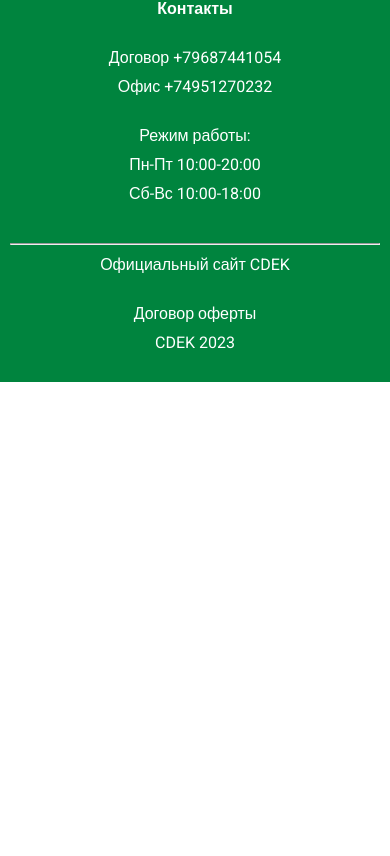
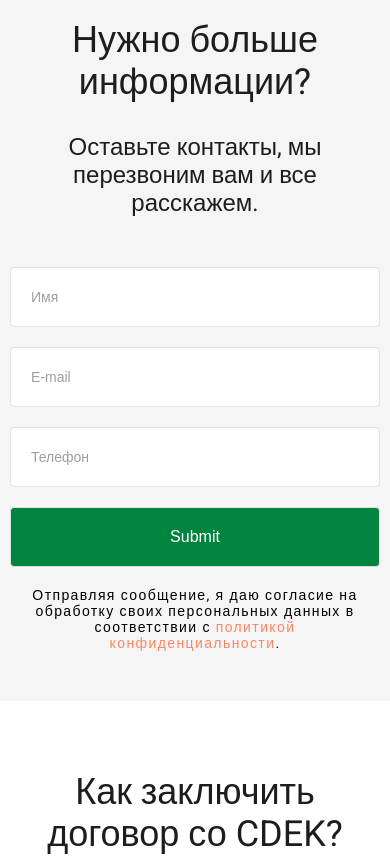
Before and after one commit to Esteradfi/cdekmoscow, a React (Create React App) app: page /#/ in a window 390 px wide. Shown: the part 4113-4969 px from the top of the page. Before the commit the page ends 4495 px from the top, so only its background shows below. Built offline with nearby package versions, Linux system fonts and the light colour scheme; a web font is replaced by a local one.

Commit message:
add: form on MainPage

```diff
--- a/src/components/Footer/Footer.jsx
+++ b/src/components/Footer/Footer.jsx
@@ -17,14 +17,16 @@ const Footer = (props) => {
             <div className={"container " + styles.footerWrapper}>
                 <div className={styles.footerRow}>
                     <div className={styles.footerRowTitle + " " + styles.footerRowItem}>Контакты</div>
-                    <div className={styles.footerRowItem}>
+                    <div className={styles.footerRowItem + ' ' + styles.footerRowCenter}>
                         <a className={styles.footerRowText} href="tel:+79687441054">Договор +79687441054</a>
                         <a className={styles.footerRowText} href="tel:+74951270232">Офис +74951270232</a>
                     </div>
                     <div className={styles.footerRowItem}>
                         <div className={styles.footerRowText}>Режим работы:</div>
+                        <div className={styles.footerRowText}>Звонок:</div>
                         <div className={styles.footerRowText}>Пн-Пт 10:00-20:00</div>
                         <div className={styles.footerRowText}>Сб-Вс 10:00-18:00</div>
+                        <div className={styles.footerRowText}>WhatsApp, Email: 24/7</div>
                     </div>
                 </div>
                 <hr className={styles.footerHr}/>
@@ -32,11 +34,14 @@ const Footer = (props) => {
                     <a target="_blank" href="https://www.cdek.ru/ru/" className={styles.footerRowItem}>
                         Официальный сайт CDEK
                     </a>
+                    <a target="_blank" href="https://www.cdek.ru/storage/source/%D0%94%D0%BE%D0%BA%D1%83%D0%BC%D0%B5%D0%BD%D1%82%D1%8B/%D0%9F%D0%BE%D0%BB%D0%B8%D1%82%D0%B8%D0%BA%D0%B0/%D0%9F%D0%BE%D0%BB%D0%B8%D1%82%D0%B8%D0%BA%D0%B0_%D0%B2_%D0%BE%D1%82%D0%BD%D0%BE%D1%88%D0%B5%D0%BD%D0%B8%D0%B8_%D0%BE%D0%B1%D1%80%D0%B0%D0%B1%D0%BE%D1%82%D0%BA%D0%B8_%D0%9F%D0%94%D0%BD_%D0%BA%D0%BB%D0%B8%D0%B5%D0%BD%D1%82%D0%BE%D0%B2_01_09_22.pdf" className={styles.footerRowItem + " " + styles.footerRowRight}>
+                        Политика конфиденциальности
+                    </a>
                     <NavLink to="/offer" className={styles.footerRowItem}>
                         Договор оферты
                     </NavLink>
                 </div>
-                <div className={styles.footerRowCenter}>CDEK <span>{footerState.year}</span></div>
+                <div className={styles.footerRowYear}>CDEK <span>{footerState.year}</span></div>
             </div>
         </footer>
     )
--- a/src/components/Footer/Footer.module.css
+++ b/src/components/Footer/Footer.module.css
@@ -49,5 +49,31 @@
 }
 
 .footerRowCenter {
+    margin-left: 7%;
+}
+
+.footerRowRight {
+    margin-right: 5%;
+}
+
+@media screen and (max-width: 1023px) {
+    .footerRowCenter {
+        margin-left: 10%;
+    }
+    .footerRowRight {
+        margin-right: 7%;
+    }
+}
+
+@media screen and (max-width: 767px) {
+    .footerRowCenter {
+        margin-left: 0;
+    }
+    .footerRowRight {
+        margin-right: 0;
+    }
+}
+
+.footerRowYear {
     margin-top: 10px;
 }
--- a/src/components/Header/Navbar/Navbar.jsx
+++ b/src/components/Header/Navbar/Navbar.jsx
@@ -7,10 +7,7 @@ const Navbar = (props) => {
     return (
         <nav className={isOpen ? styles.navbarOpen : styles.navbar}>
             <NavLink to="/">
-                Преимущества
-            </NavLink>
-            <NavLink to="/">
-                Наши клиенты
+                Главная
             </NavLink>
             <NavLink to="/contract">
                 Заключить договор
--- a/src/components/MainPage/FormBlock/FormBlock.jsx
+++ b/src/components/MainPage/FormBlock/FormBlock.jsx
@@ -1,7 +1,48 @@
+import ArticleTitle from "../../common/AtricleTitle/ArticleTitle";
+import styles from "./FormBlock.module.css";
+import {useDispatch, useSelector} from "react-redux";
+import {updateEmail, updateName, updatePhone} from "../../../redux/main-page-form-reducer";
+
 const FormBlock = (props) => {
+    let name = useSelector(state => state.mainPageForm.name);
+    let email = useSelector(state => state.mainPageForm.email);
+    let phone = useSelector(state => state.mainPageForm.phone);
+    let dispatch = useDispatch();
+
+    let onNewName = (e) => {
+        let newName = e.target.value;
+        dispatch(updateName(newName));
+    }
+
+    let onNewEmail = (e) => {
+        let newEmail = e.target.value;
+        dispatch(updateEmail(newEmail));
+    }
+
+    let onNewPhone = (e) => {
+        let newPhone = e.target.value;
+        dispatch(updatePhone(newPhone));
+    }
+
     return (
-        <article>
-
+        <article className={styles.formBlock}>
+            <div className={"container "}>
+                <div className={styles.formTitle}>
+                    <ArticleTitle title={"Нужно больше информации?"} />
+                </div>
+                <h3 className={styles.formSubtitle}>
+                    Оставьте контакты, мы перезвоним вам и все расскажем.
+                </h3>
+                <form action="" method="" className={styles.form}>
+                    <input onChange={onNewName} value={name} className={styles.formInput} type="text" autoComplete="name" placeholder="Имя"/>
+                    <input onChange={onNewEmail} value={email} className={styles.formInput} type="email" placeholder="E-mail"/>
+                    <input onChange={onNewPhone} value={phone} className={styles.formInput} type="tel" autoComplete="tel" placeholder="Телефон"/>
+                    <input className={styles.formSubmit} type="submit"/>
+                </form>
+                <div className={styles.formBLockText}>
+                    Отправляя сообщение, я даю согласие на обработку своих персональных данных в соответствии с <a className={styles.formBlockLink} href="https://www.cdek.ru/storage/source/%D0%94%D0%BE%D0%BA%D1%83%D0%BC%D0%B5%D0%BD%D1%82%D1%8B/%D0%9F%D0%BE%D0%BB%D0%B8%D1%82%D0%B8%D0%BA%D0%B0/%D0%9F%D0%BE%D0%BB%D0%B8%D1%82%D0%B8%D0%BA%D0%B0_%D0%B2_%D0%BE%D1%82%D0%BD%D0%BE%D1%88%D0%B5%D0%BD%D0%B8%D0%B8_%D0%BE%D0%B1%D1%80%D0%B0%D0%B1%D0%BE%D1%82%D0%BA%D0%B8_%D0%9F%D0%94%D0%BD_%D0%BA%D0%BB%D0%B8%D0%B5%D0%BD%D1%82%D0%BE%D0%B2_01_09_22.pdf">политикой конфиденциальности</a>.
+                </div>
+            </div>
         </article>
     )
 }
--- a/src/components/MainPage/FormBlock/FormBlock.module.css
+++ b/src/components/MainPage/FormBlock/FormBlock.module.css
@@ -0,0 +1,89 @@
+.formBlock {
+    background: #f5f5f5;
+    padding: 50px 0;
+}
+
+.formTitle h2 {
+    margin-top: 0;
+}
+
+.formSubtitle {
+    font-weight: 300;
+    text-align: left;
+    font-size: 1.5rem;
+    color: #1d1d1b;
+    margin: 0;
+}
+
+.form {
+    padding: 50px 0 20px;
+    display: flex;
+    justify-content: space-between;
+}
+
+.form input {
+    width: 21%;
+    border: 1px solid #e0e0e0;
+    border-radius: 4px;
+}
+
+.form input:focus {
+    outline: none;
+}
+
+@media screen and (max-width: 899px) {
+    .form input {
+        width: 20%;
+    }
+}
+
+.formInput {
+    padding: 0 20px;
+    color: #1d1d1b;
+    font-size: 1rem;
+}
+
+.formSubmit {
+    color: #ffffff;
+    background: #00843e;
+    padding: 20px 0;
+    transition: 0.3s ease;
+    cursor: pointer;
+    font-size: 1rem;
+}
+
+.formSubmit:hover {
+    background: #009b47;
+}
+
+.formBLockText {
+    font-size: 0.875rem;
+    text-align: left;
+    letter-spacing: 0.1em;
+}
+
+.formBlockLink {
+    color: #ff8562;
+}
+
+.formBlockLink:hover {
+    color: #ff8562;
+}
+
+@media screen and (max-width: 767px) {
+    .form {
+        flex-direction: column;
+    }
+    .form input {
+        max-width: 100%;
+        width: 100%;
+    }
+    .formInput {
+        height: 60px;
+        margin-bottom: 20px;
+        box-sizing: border-box;
+    }
+    .formBLockText, .formSubtitle {
+        text-align: center;
+    }
+}
--- a/src/components/MainPage/Slider/Slider.jsx
+++ b/src/components/MainPage/Slider/Slider.jsx
@@ -1,7 +1,9 @@
+import ArticleTitle from "../../common/AtricleTitle/ArticleTitle";
+
 const Slider = (props) => {
     return (
-        <article>
-
+        <article className={"container "}>
+            <ArticleTitle title={"Нам доверяют"} />
         </article>
     )
 }
--- a/src/components/MainPage/Stages/Stages.jsx
+++ b/src/components/MainPage/Stages/Stages.jsx
@@ -1,7 +1,9 @@
+import ArticleTitle from "../../common/AtricleTitle/ArticleTitle";
+
 const Stages = (props) => {
     return (
-        <article>
-
+        <article className={"container "}>
+            <ArticleTitle title={"Как заключить договор со CDEK?"} />
         </article>
     )
 }
--- a/src/components/common/ContactsWidget/ContactsWidget.module.css
+++ b/src/components/common/ContactsWidget/ContactsWidget.module.css
@@ -3,7 +3,7 @@
     display: flex;
     flex-direction: column;
     align-items: flex-end;
-    bottom: 250px;
+    bottom: 200px;
     right: 65px;
     z-index: 10;
     color: #1d1d1b;
@@ -18,7 +18,7 @@
 
 .widgetWindow {
     position: fixed;
-    max-width: 250px;
+    max-width: 275px;
     bottom: 325px;
     right: 65px;
     display: block;
--- a/src/index.css
+++ b/src/index.css
@@ -32,3 +32,8 @@ a:hover {
   color: #009b47;
   transition: 0.3s ease;
 }
+
+::placeholder {
+  color: #9f9f9f;
+  font-size: 0.875rem;
+}
--- /dev/null
+++ b/src/redux/main-page-form-reducer.js
@@ -0,0 +1,25 @@
+import {createSlice} from "@reduxjs/toolkit";
+
+export const mainPageFormSlice = createSlice({
+    name: "MainPage form",
+    initialState: {
+        name: "",
+        email: "",
+        phone: "",
+    },
+    reducers: {
+        updateName: (state, action) => {
+            state.name = action.payload;
+            console.log(state.name)
+        },
+        updateEmail: (state, action) => {
+            state.email = action.payload;
+        },
+        updatePhone: (state, action) => {
+            state.phone = action.payload;
+        }
+    }
+})
+
+export const { updateName, updateEmail, updatePhone } = mainPageFormSlice.actions;
+export default mainPageFormSlice.reducer;
--- a/src/redux/store.js
+++ b/src/redux/store.js
@@ -4,6 +4,7 @@ import {useDispatch} from "react-redux";
 import headerFooterReducer from "./header-footer-reducer";
 import aboutReducer from "./about-reducer";
 import offersReducer from "./offers-reducer";
+import mainPageFormReducer from "./main-page-form-reducer";
 
 export default configureStore({
     reducer: {
@@ -11,6 +12,7 @@ export default configureStore({
         headerFooter: headerFooterReducer,
         about: aboutReducer,
         offers: offersReducer,
+        mainPageForm: mainPageFormReducer
     },
     devTools: true,
 })
```
